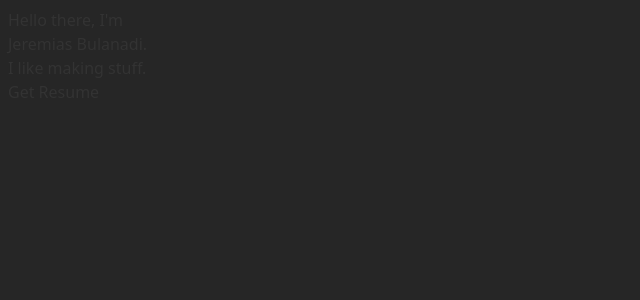
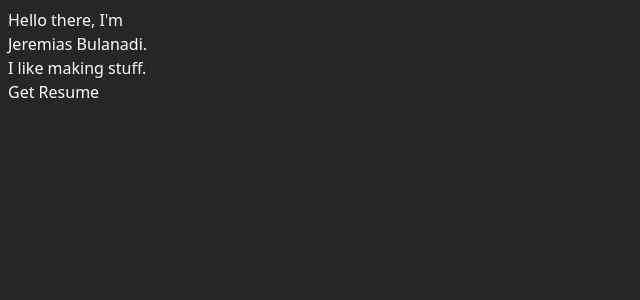
Before and after one commit to JeremiasBulanadi/CV-site, a Svelte app: page / in a window 1280 px wide. Shown: the top 300 px of the page, without its empty margins (0-640 px from the left). Built offline with nearby package versions, Linux system fonts and the light colour scheme.

Commit message:
Test commit

```diff
--- a/src/components/Intro.svelte
+++ b/src/components/Intro.svelte
@@ -1,18 +1,20 @@
 <main>
     <div class="container flex justify-center">
-        <h3>
+        <h3 class="text">
             Hello there, I'm
         </h3>
-        <h1>
+        <h1 class="text">
             Jeremias Bulanadi.
         </h1>
-        <h2>
+        <h2 class="text">
             I like making stuff.
         </h2>
-        <a href="./JeremiasBulanadi-Resume.pdf" target="_blank">Get Resume</a>
+        <a href="./JeremiasBulanadi-Resume.pdf" target="_blank" class="text">Get Resume</a>
     </div>
 </main>
 
 <style>
-
+    .text {
+        color: white;
+    }
 </style>
```
